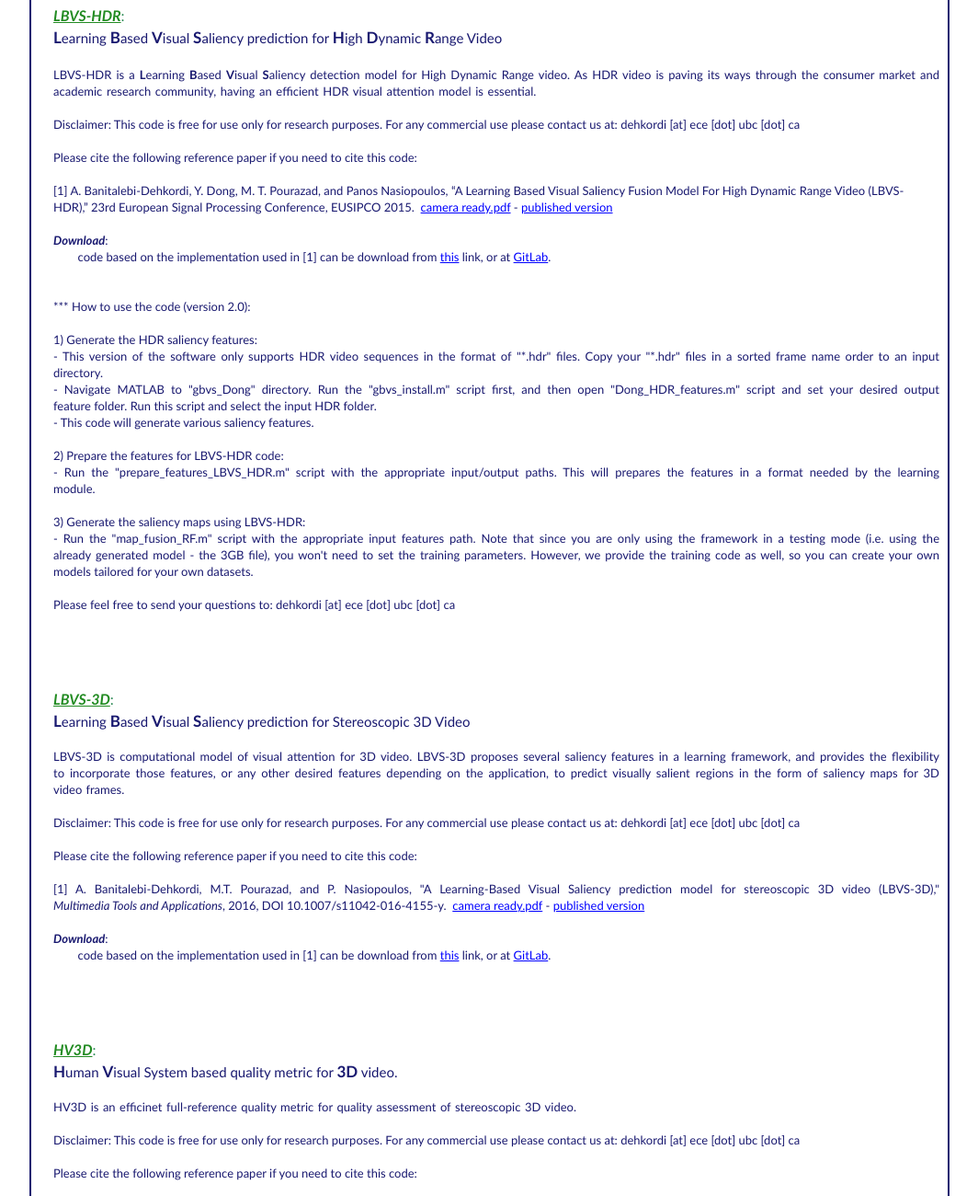
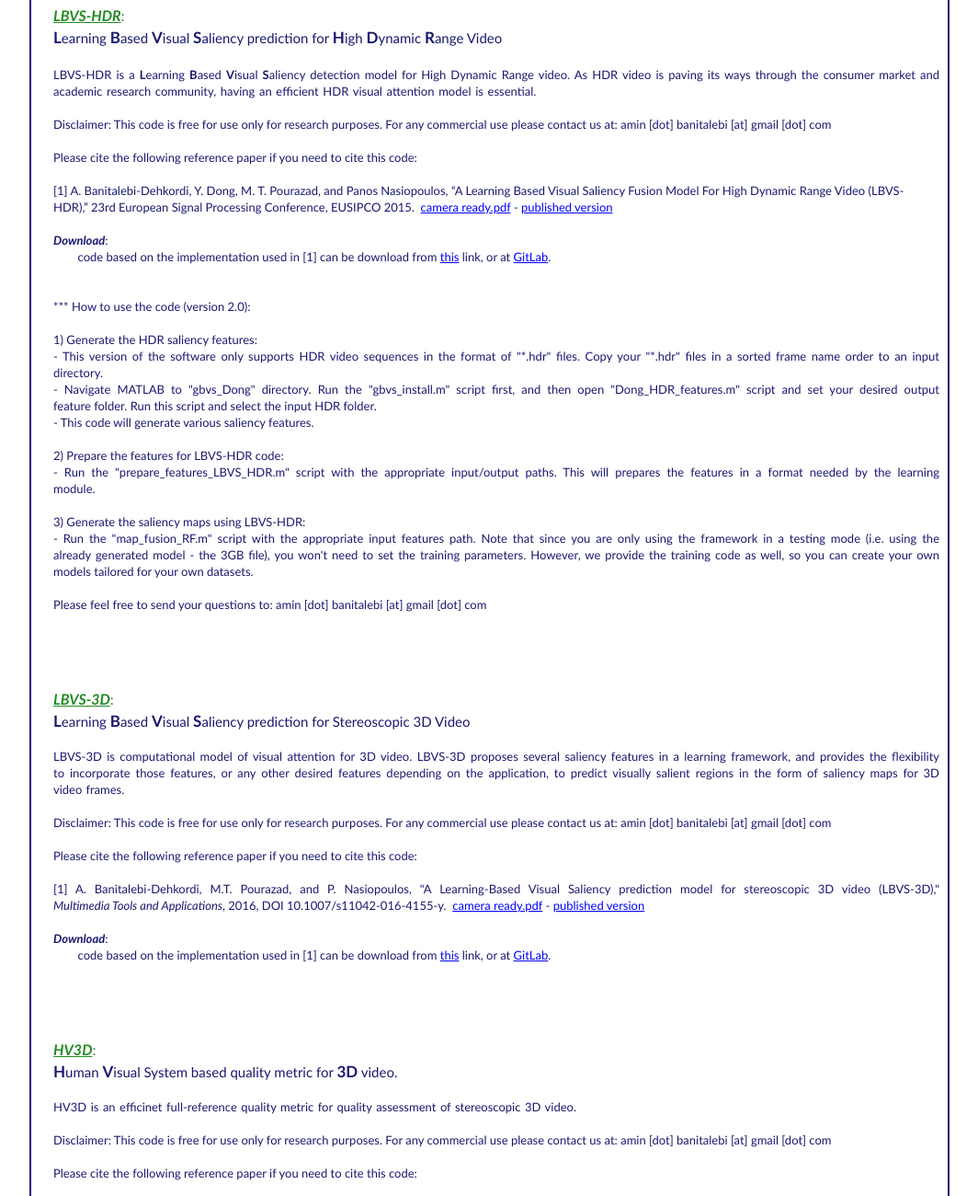
Before and after one commit to abanitalebi/abanitalebi.github.io, a plain HTML site: page code.html in a window 1280 px wide. Shown: the part 460-1760 px from the top of the page at 92% size, without its empty margins (208-1272 px from the left). Drawn offline with Linux system fonts and the light colour scheme.

Commit message:
Updates - April 2018

```diff
--- a/code.html
+++ b/code.html
@@ -220,7 +220,7 @@ a:hover
 <div style="position:absolute;left:0px;top:234px;width:964px;height:18px;"><span style="color:#191970;font-family:'Trebuchet MS';font-size:13px;">LBVS-HDR is a <strong>L</strong>earning <strong>B</strong>ased <strong>V</strong>isual <strong>S</strong>aliency detection model for High Dynamic Range video. As HDR video is paving its ways through the consumer market and </span><span style="letter-spacing:964px;"> &nbsp; </span></div>
 <div style="position:absolute;left:0px;top:252px;width:964px;height:18px;"><span style="color:#191970;font-family:'Trebuchet MS';font-size:13px;">academic research community, having an efficient HDR visual attention model is essential.&nbsp;&nbsp; &nbsp;&nbsp; &nbsp;&nbsp; &nbsp;&nbsp; &nbsp;&nbsp; &nbsp;&nbsp; &nbsp;&nbsp; &nbsp;&nbsp; &nbsp;&nbsp; &nbsp;&nbsp; &nbsp;&nbsp; &nbsp;&nbsp; &nbsp;&nbsp; &nbsp;&nbsp; &nbsp;&nbsp; &nbsp;&nbsp; &nbsp;&nbsp; &nbsp;&nbsp; &nbsp;&nbsp; &nbsp;&nbsp; &nbsp;&nbsp; &nbsp;&nbsp; &nbsp;&nbsp; &nbsp;&nbsp; &nbsp;&nbsp; &nbsp;&nbsp; &nbsp;&nbsp; &nbsp;&nbsp; &nbsp;&nbsp; &nbsp;&nbsp; &nbsp;&nbsp;&nbsp;&nbsp; </span><span style="letter-spacing:964px;"> &nbsp; </span></div>
 <div style="position:absolute;left:0px;top:270px;width:964px;height:18px;"><span style="color:#191970;font-family:'Trebuchet MS';font-size:13px;"><br></span></div>
-<div style="position:absolute;left:0px;top:288px;width:964px;height:18px;"><span style="color:#191970;font-family:'Trebuchet MS';font-size:13px;">Disclaimer: This code is free for use only for research purposes. For any commercial use please contact us at: dehkordi [at] ece [dot] ubc [dot] ca</span></div>
+<div style="position:absolute;left:0px;top:288px;width:964px;height:18px;"><span style="color:#191970;font-family:'Trebuchet MS';font-size:13px;">Disclaimer: This code is free for use only for research purposes. For any commercial use please contact us at: amin [dot] banitalebi [at] gmail [dot] com</span></div>
 <div style="position:absolute;left:0px;top:306px;width:964px;height:18px;"><span style="color:#191970;font-family:'Trebuchet MS';font-size:13px;"> </span><span style="letter-spacing:964px;"> &nbsp; </span></div>
 <div style="position:absolute;left:0px;top:324px;width:964px;height:18px;"><span style="color:#191970;font-family:'Trebuchet MS';font-size:13px;">Please cite the following reference paper if you need to cite this code:</span></div>
 <div style="position:absolute;left:0px;top:342px;width:964px;height:18px;"><span style="color:#191970;font-family:'Trebuchet MS';font-size:13px;"> </span><span style="letter-spacing:964px;"> &nbsp; </span></div>
@@ -249,7 +249,7 @@ a:hover
 <div style="position:absolute;left:0px;top:756px;width:964px;height:18px;"><span style="color:#191970;font-family:'Trebuchet MS';font-size:13px;">already generated model - the 3GB file), you won't need to set the training parameters. However, we provide the training code as well, so you can create your own </span><span style="letter-spacing:964px;"> &nbsp; </span></div>
 <div style="position:absolute;left:0px;top:774px;width:964px;height:18px;"><span style="color:#191970;font-family:'Trebuchet MS';font-size:13px;">models tailored for your own datasets.</span></div>
 <div style="position:absolute;left:0px;top:792px;width:964px;height:18px;"><span style="color:#191970;font-family:'Trebuchet MS';font-size:13px;"> </span><span style="letter-spacing:964px;"> &nbsp; </span></div>
-<div style="position:absolute;left:0px;top:810px;width:964px;height:18px;"><span style="color:#191970;font-family:'Trebuchet MS';font-size:13px;">Please feel free to send your questions to: dehkordi [at] ece [dot] ubc [dot] ca</span></div>
+<div style="position:absolute;left:0px;top:810px;width:964px;height:18px;"><span style="color:#191970;font-family:'Trebuchet MS';font-size:13px;">Please feel free to send your questions to: amin [dot] banitalebi [at] gmail [dot] com</span></div>
 <div style="position:absolute;left:0px;top:828px;width:964px;height:18px;"><span style="color:#191970;font-family:'Trebuchet MS';font-size:15px;"><br></span></div>
 <div style="position:absolute;left:0px;top:848px;width:964px;height:18px;"><span style="color:#191970;font-family:'Trebuchet MS';font-size:15px;"><br></span></div>
 <div style="position:absolute;left:0px;top:868px;width:964px;height:18px;"><span style="color:#191970;font-family:'Trebuchet MS';font-size:15px;"><br></span></div>
@@ -261,7 +261,7 @@ a:hover
 <div style="position:absolute;left:0px;top:993px;width:964px;height:18px;"><span style="color:#191970;font-family:'Trebuchet MS';font-size:13px;">to incorporate those features, or any other desired features depending on the application, to predict visually salient regions in the form of saliency maps for 3D </span><span style="letter-spacing:964px;"> &nbsp; </span></div>
 <div style="position:absolute;left:0px;top:1011px;width:964px;height:18px;"><span style="color:#191970;font-family:'Trebuchet MS';font-size:13px;">video frames.&nbsp;&nbsp; &nbsp;&nbsp; &nbsp;&nbsp; &nbsp;&nbsp; &nbsp;&nbsp; &nbsp;&nbsp; &nbsp;&nbsp; &nbsp;&nbsp; &nbsp;&nbsp; &nbsp;&nbsp; &nbsp;&nbsp; &nbsp;&nbsp; &nbsp;&nbsp; &nbsp;&nbsp; &nbsp;&nbsp; &nbsp;&nbsp; &nbsp;&nbsp; &nbsp;&nbsp; &nbsp;&nbsp; &nbsp;&nbsp; &nbsp;&nbsp; &nbsp;&nbsp; &nbsp;&nbsp; &nbsp;&nbsp; &nbsp;&nbsp; &nbsp;&nbsp; &nbsp;&nbsp; &nbsp;&nbsp; &nbsp;&nbsp; &nbsp;&nbsp; &nbsp;&nbsp; &nbsp;&nbsp; &nbsp;&nbsp; &nbsp;&nbsp; &nbsp;&nbsp; &nbsp;&nbsp; &nbsp;&nbsp; &nbsp;&nbsp; &nbsp;&nbsp; &nbsp;&nbsp; &nbsp;&nbsp; &nbsp;&nbsp; &nbsp;&nbsp; &nbsp;&nbsp; &nbsp;&nbsp; &nbsp;&nbsp; &nbsp;&nbsp; &nbsp;&nbsp; &nbsp;&nbsp; &nbsp;&nbsp; &nbsp;&nbsp; &nbsp;&nbsp; &nbsp;&nbsp; &nbsp;&nbsp; &nbsp;&nbsp; &nbsp;&nbsp; &nbsp;&nbsp; &nbsp;&nbsp; &nbsp;&nbsp; &nbsp;&nbsp; &nbsp;&nbsp; &nbsp;&nbsp; &nbsp;&nbsp; &nbsp;&nbsp; &nbsp;&nbsp; &nbsp;&nbsp; &nbsp;&nbsp; &nbsp;&nbsp; &nbsp;&nbsp; &nbsp;&nbsp; &nbsp;&nbsp; &nbsp;&nbsp; &nbsp;&nbsp; </span><span style="letter-spacing:964px;"> &nbsp; </span></div>
 <div style="position:absolute;left:0px;top:1029px;width:964px;height:18px;"><span style="color:#191970;font-family:'Trebuchet MS';font-size:13px;"><br></span></div>
-<div style="position:absolute;left:0px;top:1047px;width:964px;height:18px;"><span style="color:#191970;font-family:'Trebuchet MS';font-size:13px;">Disclaimer: This code is free for use only for research purposes. For any commercial use please contact us at: dehkordi [at] ece [dot] ubc [dot] ca</span></div>
+<div style="position:absolute;left:0px;top:1047px;width:964px;height:18px;"><span style="color:#191970;font-family:'Trebuchet MS';font-size:13px;">Disclaimer: This code is free for use only for research purposes. For any commercial use please contact us at: amin [dot] banitalebi [at] gmail [dot] com</span></div>
 <div style="position:absolute;left:0px;top:1065px;width:964px;height:18px;"><span style="color:#191970;font-family:'Trebuchet MS';font-size:13px;"> </span><span style="letter-spacing:964px;"> &nbsp; </span></div>
 <div style="position:absolute;left:0px;top:1083px;width:964px;height:18px;"><span style="color:#191970;font-family:'Trebuchet MS';font-size:13px;">Please cite the following reference paper if you need to cite this code:</span></div>
 <div style="position:absolute;left:0px;top:1101px;width:964px;height:18px;"><span style="color:#191970;font-family:'Trebuchet MS';font-size:13px;"> </span><span style="letter-spacing:964px;"> &nbsp; </span></div>
@@ -279,7 +279,7 @@ a:hover
 <div style="position:absolute;left:0px;top:1338px;width:964px;height:18px;"><span style="color:#191970;font-family:'Trebuchet MS';font-size:13px;"><br></span></div>
 <div style="position:absolute;left:0px;top:1356px;width:964px;height:18px;"><span style="color:#191970;font-family:'Trebuchet MS';font-size:13px;">HV3D is an efficinet full-reference quality metric for quality assessment of stereoscopic 3D video.&nbsp;&nbsp; &nbsp;&nbsp; &nbsp;&nbsp; &nbsp;&nbsp; &nbsp;&nbsp; &nbsp;&nbsp; &nbsp;&nbsp; &nbsp;&nbsp; &nbsp;&nbsp; &nbsp;&nbsp; &nbsp;&nbsp; &nbsp;&nbsp; &nbsp;&nbsp; &nbsp;&nbsp; &nbsp;&nbsp; &nbsp;&nbsp; &nbsp;&nbsp; &nbsp;&nbsp; &nbsp;&nbsp; &nbsp;&nbsp; &nbsp;&nbsp; &nbsp;&nbsp; &nbsp;&nbsp; &nbsp;&nbsp; &nbsp;&nbsp; &nbsp;&nbsp; &nbsp;&nbsp; &nbsp;&nbsp; &nbsp;&nbsp;&nbsp;&nbsp; </span><span style="letter-spacing:964px;"> &nbsp; </span></div>
 <div style="position:absolute;left:0px;top:1374px;width:964px;height:18px;"><span style="color:#191970;font-family:'Trebuchet MS';font-size:13px;"><br></span></div>
-<div style="position:absolute;left:0px;top:1392px;width:964px;height:18px;"><span style="color:#191970;font-family:'Trebuchet MS';font-size:13px;">Disclaimer: This code is free for use only for research purposes. For any commercial use please contact us at: dehkordi [at] ece [dot] ubc [dot] ca</span></div>
+<div style="position:absolute;left:0px;top:1392px;width:964px;height:18px;"><span style="color:#191970;font-family:'Trebuchet MS';font-size:13px;">Disclaimer: This code is free for use only for research purposes. For any commercial use please contact us at: amin [dot] banitalebi [at] gmail [dot] com</span></div>
 <div style="position:absolute;left:0px;top:1410px;width:964px;height:18px;"><span style="color:#191970;font-family:'Trebuchet MS';font-size:13px;"> </span><span style="letter-spacing:964px;"> &nbsp; </span></div>
 <div style="position:absolute;left:0px;top:1428px;width:964px;height:18px;"><span style="color:#191970;font-family:'Trebuchet MS';font-size:13px;">Please cite the following reference paper if you need to cite this code:</span></div>
 <div style="position:absolute;left:0px;top:1446px;width:964px;height:18px;"><span style="color:#191970;font-family:'Trebuchet MS';font-size:13px;"> </span><span style="letter-spacing:964px;"> &nbsp; </span></div>
```
Also changed, not shown: ContactMe.html (+1 -1 lines).
